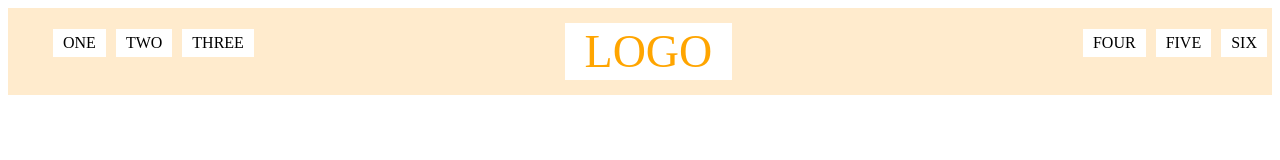
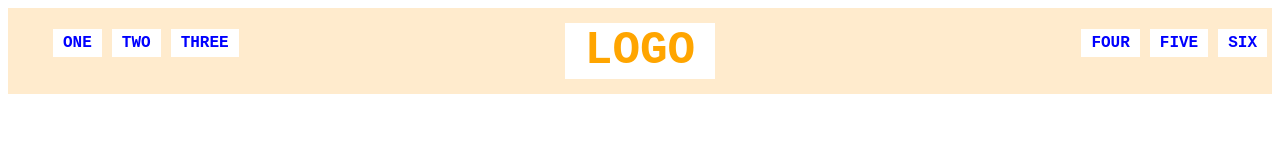
Before and after one commit to LinhLe03/repos-top, a plain HTML site: page css-exercise/flex-exercise/2-flex-header/index.html in a window 1280 px wide. Drawn offline with Linux system fonts and the light colour scheme.

Commit message:
Add back font-family+weight for links + logo

```diff
--- a/css-exercise/flex-exercise/2-flex-header/styles.css
+++ b/css-exercise/flex-exercise/2-flex-header/styles.css
@@ -4,11 +4,12 @@
   flex-direction: row;
   justify-content: space-between;
 }
-
+/*          Logo and links       */
 nav ul {
   display: flex;
   flex-direction: row;
   list-style: none;
+  justify-content: space-between;
 }
 
 nav li {
@@ -28,3 +29,33 @@ nav li {
   justify-content: center;
   align-items: center;
 }
+
+/*      Appearance       */
+
+.left-links,
+.right-links,
+#logo {
+  font-family: 'Courier New', Courier, monospace;
+  font-weight: bolder;
+}
+
+.left-links,
+.right-links {
+  color: blue;
+}
+
+/*              Resize           */
+
+@media all and (min-width: 600px) {
+  nav li {
+    justify-content: space-around;
+  }
+
+  .left-links {
+    justify-content: flex-start;
+  }
+
+  .right-links {
+    justify-content: flex-end;
+  }
+}
```
